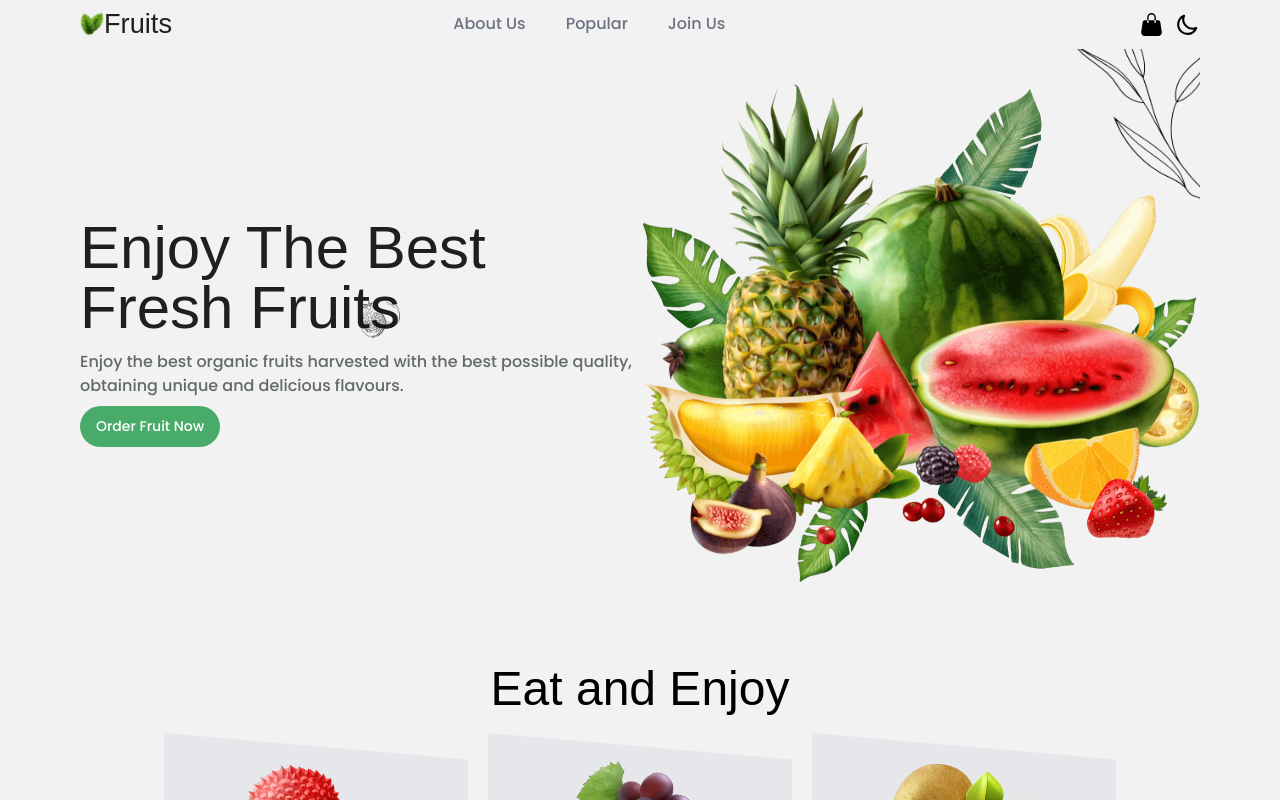
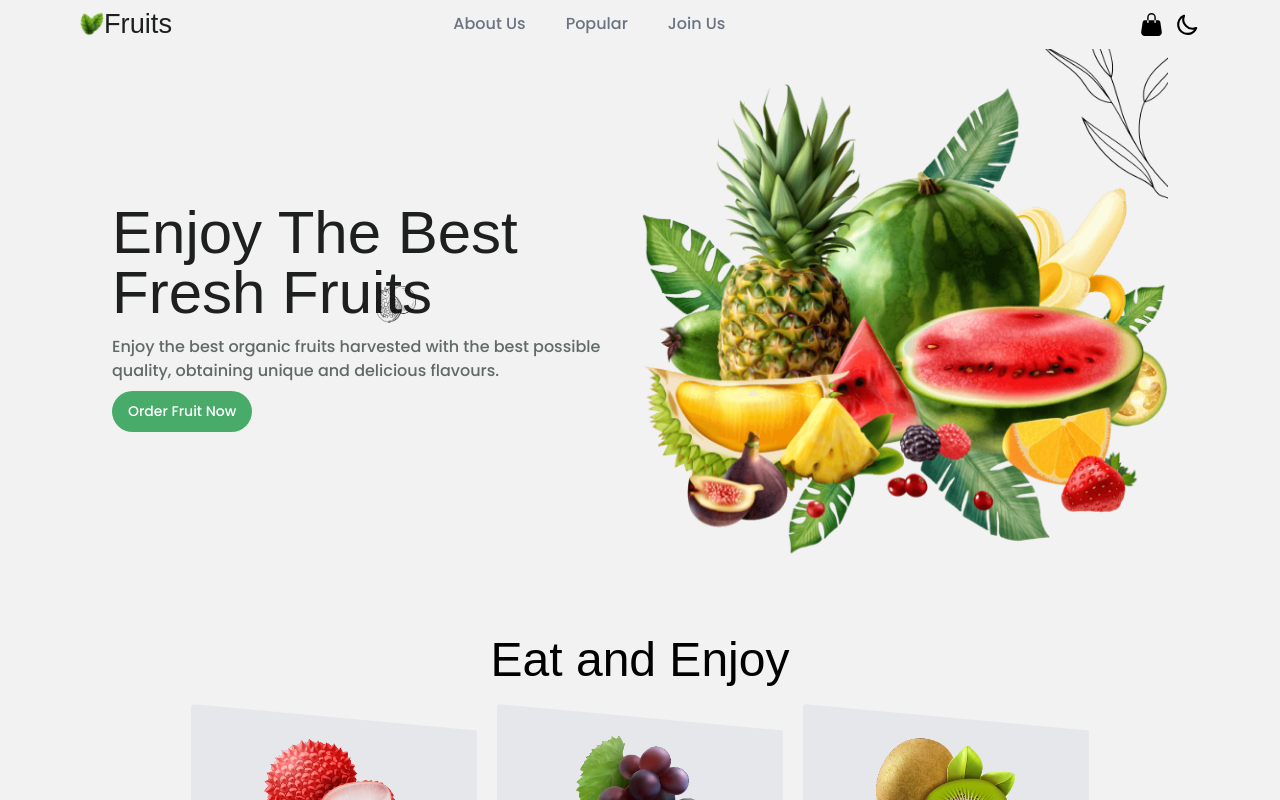
Before and after one commit to micheal-Oluwafemi/fruitful-treats, a React (Vite) app: page / in a window 1280 px wide. Shown: the top 800 px of the page. Built offline with nearby package versions, Linux system fonts and the light colour scheme; a web font is replaced by a local one.

Commit message:
Changed Screen Width

```diff
--- a/src/pages/Cart.jsx
+++ b/src/pages/Cart.jsx
@@ -120,7 +120,7 @@ const Cart = () => {
 
   return (
     <div
-      className={`bg-containerColor dark:bg-titleColor  md:px-12 px-3 pt-20 py-5 font-poppins text-black dark:text-white`}
+      className={`bg-containerColor dark:bg-titleColor  md:px-[7rem] xlg:px-[15rem] px-4 pt-20 py-5 font-poppins text-black dark:text-white`}
     >
       <div className='flex md:flex-row flex-col items-start gap-5 md:gap-2 overflow-auto'>
         <div className='md:w-[60%] w-full'>
--- a/src/pages/Home.jsx
+++ b/src/pages/Home.jsx
@@ -7,7 +7,7 @@ import Footer from '../components/Footer';
 
 const Home = ({ theme }) => {
   return (
-    <div className='md:px-20 xlg:px-[15rem] px-4 w-full'>
+    <div className='md:px-[7rem] xlg:px-[15rem] px-4 w-full'>
       <Showcase theme={theme} />
       <Enjoy />
       <About theme={theme} />
```
